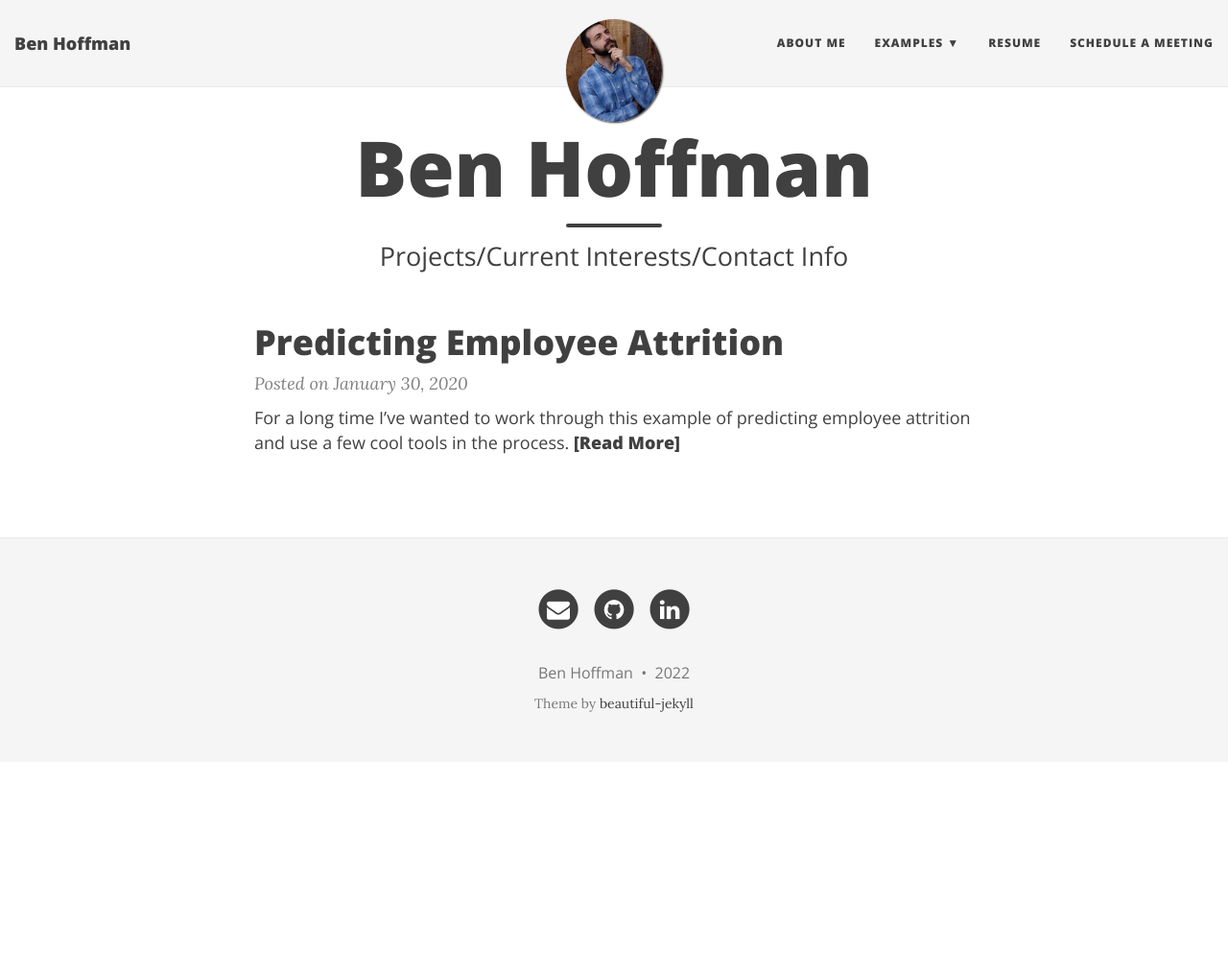
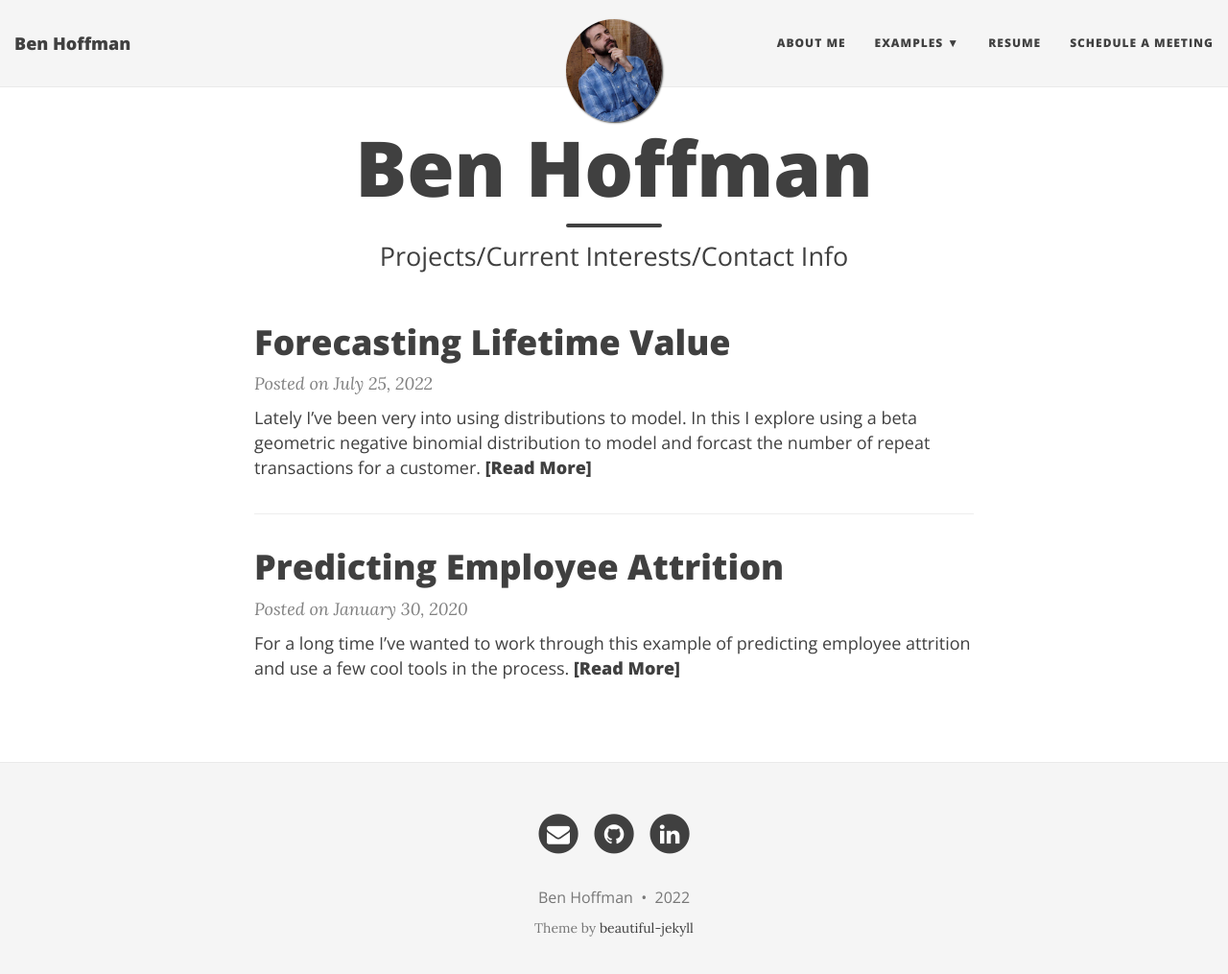
Before and after one commit to hoffmben/hoffmben.github.io, a Jekyll site: the page built from index.html, in a window 1280 px wide and 1028 px high. Shown: the top 1015 px of the window at 96% size. Built offline with Jekyll 4.4.1, drawn with Linux system fonts in a browser that asks for light colours; the list of posts is cut into pages by our own code.

Commit message:
Updatng post

```diff
--- a/_config.yml
+++ b/_config.yml
@@ -22,6 +22,7 @@ description: A place for projects and contact info
 navbar-links:
   About Me: "aboutme"
   Examples:
+    - Lifeime Value: "https://examples.benhoffman.net/lifetime_value"
     - Employee Attrition: "https://examples.benhoffman.net/employee_attrition"
   Resume: "resume"
   Schedule a Meeting: "https://calendly.com/hoffmben/30min"
--- /dev/null
+++ b/_posts/2022-07-25-lifetime-value.md
@@ -0,0 +1,11 @@
+---
+layout: post
+title: Forecasting Lifetime Value
+---
+
+Lately I've been very into using distributions to model. In this I explore
+using a beta geometric negative binomial distribution to model and forcast
+the number of repeat transactions for a customer.
+
+
+[Lifetime Value](https://examples.benhoffman.net/lifetime_value#introduction)
```
